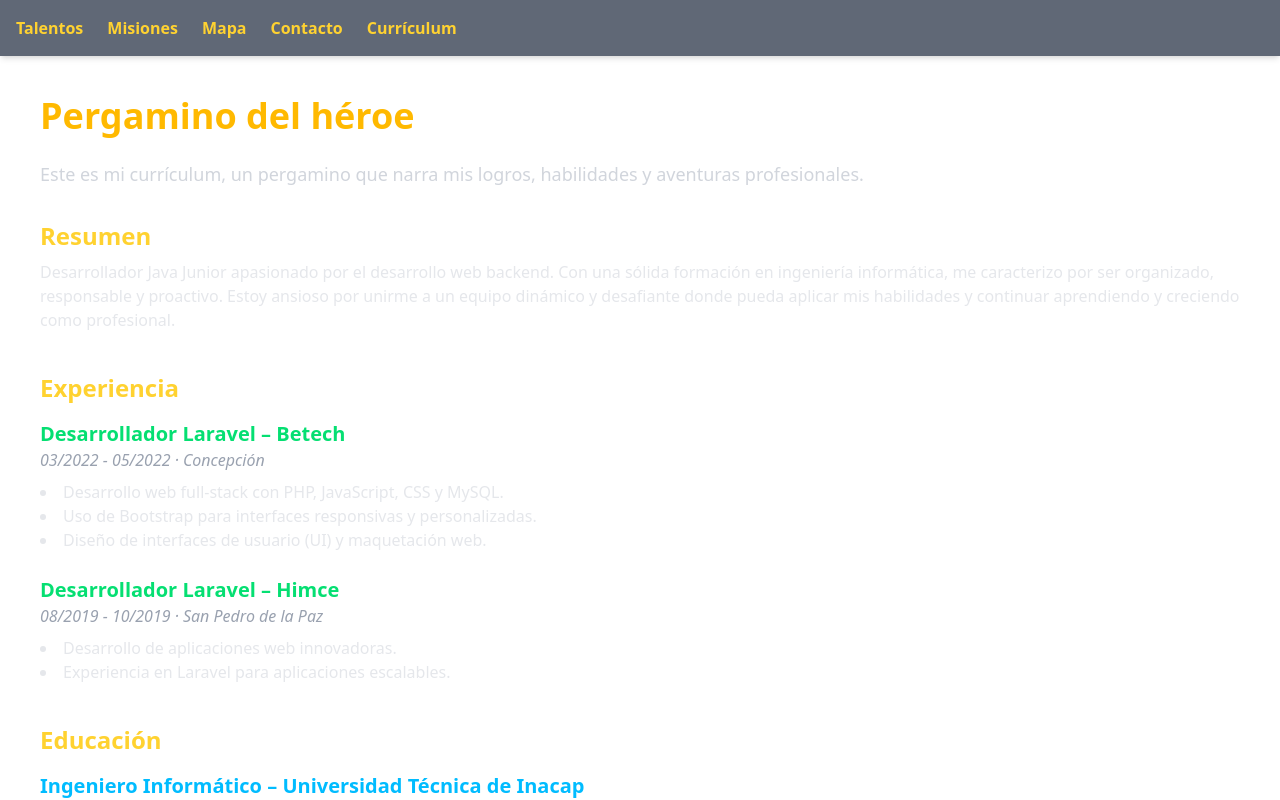
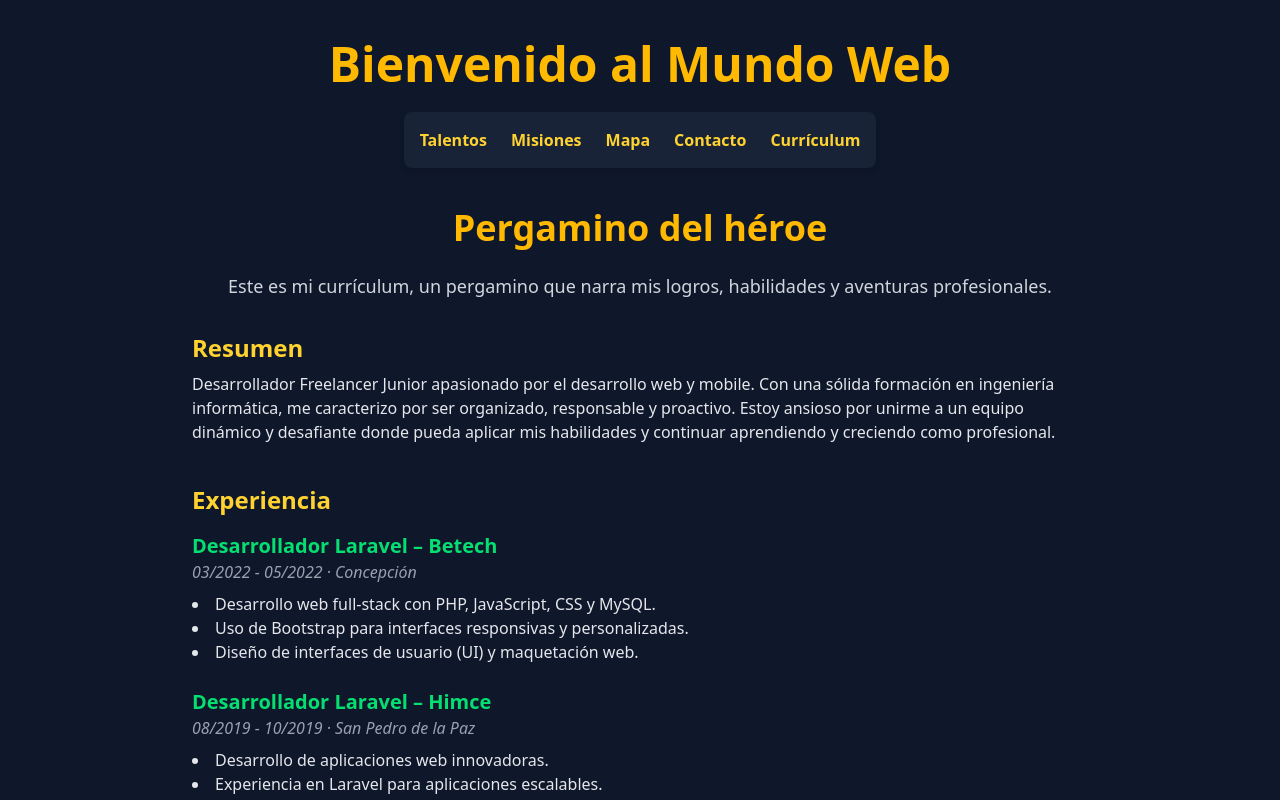
Before and after one commit to blackgoku-97/portafolio, a React (Vite) app: page /curriculum in a window 1280 px wide. Shown: the top 800 px of the page. Built offline with nearby package versions, Linux system fonts and the light colour scheme.

Commit message:
mejoras 1

```diff
--- a/src/App.tsx
+++ b/src/App.tsx
@@ -8,7 +8,14 @@ import Curriculum from "./pages/Curriculum"
 export default function App() {
   return (
     <Router>
-      <nav className="flex gap-6 p-4 bg-slate-800/70 text-amber-300 font-bold shadow-md">
+      <div className="min-h-screen flex flex-col items-center justify-start bg-slate-900 text-white">
+        {/* Texto superior */}
+        <h1 className="text-5xl font-extrabold text-amber-400 mt-10 mb-6 text-center">
+          Bienvenido al Mundo Web
+        </h1>
+
+        {/* Menú de navegación */}
+        <nav className="flex gap-6 p-4 bg-slate-800/70 text-amber-300 font-bold shadow-md rounded-lg">
           <Link to="/talentos">Talentos</Link>
           <Link to="/misiones">Misiones</Link>
           <Link to="/mapa">Mapa</Link>
@@ -16,6 +23,8 @@ export default function App() {
           <Link to="/curriculum">Currículum</Link>
         </nav>
 
+        {/* Contenido centrado */}
+        <div className="grow w-full flex items-center justify-center">
           <Routes>
             <Route path="/talentos" element={<Talentos />} />
             <Route path="/misiones" element={<Misiones />} />
@@ -24,6 +33,8 @@ export default function App() {
             <Route path="/curriculum" element={<Curriculum />} />
             <Route path="*" element={<Talentos />} />
           </Routes>
+        </div>
+      </div>
     </Router>
   )
 }
--- a/src/pages/Curriculum.tsx
+++ b/src/pages/Curriculum.tsx
@@ -1,10 +1,11 @@
 export default function Curriculum() {
   return (
-    <div className="p-10 text-white">
-      <h1 className="text-4xl font-bold text-amber-400 mb-6">
+    <div className="min-h-screen flex flex-col items-center justify-start p-10 text-white">
+      <div className="w-full max-w-4xl">
+        <h1 className="text-4xl font-bold text-amber-400 mb-6 text-center">
           Pergamino del héroe
         </h1>
-      <p className="mb-8 text-lg text-gray-300">
+        <p className="mb-8 text-lg text-gray-300 text-center">
           Este es mi currículum, un pergamino que narra mis logros, habilidades y
           aventuras profesionales.
         </p>
@@ -13,7 +14,7 @@ export default function Curriculum() {
         <section className="mb-10">
           <h2 className="text-2xl font-bold text-amber-300 mb-2">Resumen</h2>
           <p className="text-gray-200">
-          Desarrollador Java Junior apasionado por el desarrollo web backend.
+            Desarrollador Freelancer Junior apasionado por el desarrollo web y mobile.
             Con una sólida formación en ingeniería informática, me caracterizo por
             ser organizado, responsable y proactivo. Estoy ansioso por unirme a un
             equipo dinámico y desafiante donde pueda aplicar mis habilidades y
@@ -92,16 +93,34 @@ export default function Curriculum() {
           <h2 className="text-2xl font-bold text-amber-300 mb-2">Encuéntrame en línea</h2>
           <ul className="text-gray-200">
             <li>
-            📧 <a href="mailto:rpe19971210@gmail.com" className="text-sky-400">rpe19971210@gmail.com</a>
+              📧{" "}
+              <a href="mailto:rpe19971210@gmail.com" className="text-sky-400">
+                rpe19971210@gmail.com
+              </a>
             </li>
             <li>
-            ⚔️ <a href="https://github.com/blackgoku-97" target="_blank" className="text-purple-400">github.com/blackgoku-97</a>
+              ⚔️{" "}
+              <a
+                href="https://github.com/blackgoku-97"
+                target="_blank"
+                className="text-purple-400"
+              >
+                github.com/blackgoku-97
+              </a>
             </li>
             <li>
-            🧙‍♂️ <a href="https://www.linkedin.com/in/ricardo-perez-a31474229" target="_blank" className="text-sky-400">linkedin.com/in/ricardo-perez</a>
+              🧙‍♂️{" "}
+              <a
+                href="https://www.linkedin.com/in/ricardo-perez-a31474229"
+                target="_blank"
+                className="text-sky-400"
+              >
+                linkedin.com/in/ricardo-perez
+              </a>
             </li>
           </ul>
         </section>
       </div>
+    </div>
   )
 }
```
Lines whose indentation alone changed are shown as unchanged.
